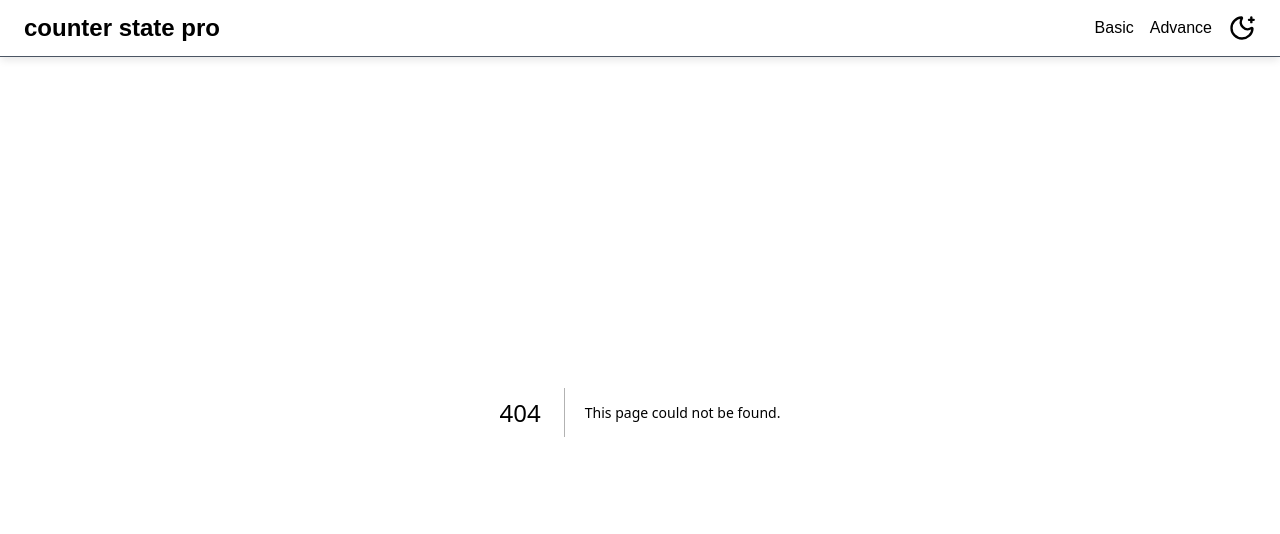
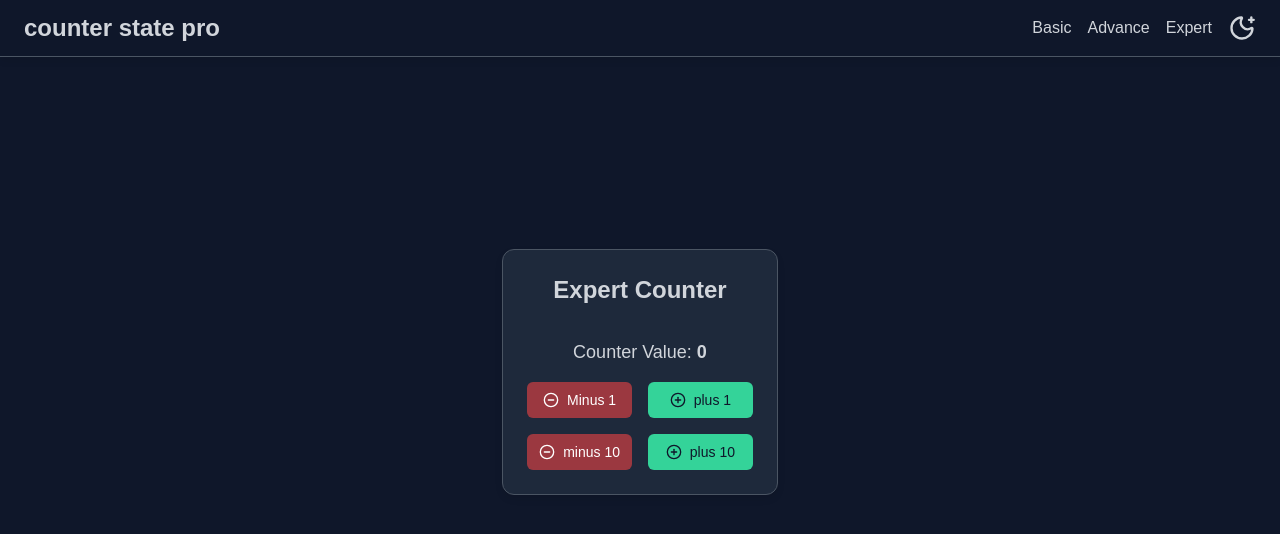
Before and after one commit to SayanSinghaChowdhury/counter-state-pro, a Next.js app: page /expert in a window 1280 px wide. Before the commit this address had no page. Shown: the top 534 px of the page. Built offline with nearby package versions, Linux system fonts and the light colour scheme.

Commit message:
expert counter page ui done and connect with header section modify the ui

```diff
--- /dev/null
+++ b/src/app/expert/page.tsx
@@ -0,0 +1,27 @@
+import ExpertCounter from "@/components/ExpertCounter";
+import {
+	Card,
+	CardContent,
+	CardHeader,
+	CardTitle,
+} from "@/components/shadcnui/card";
+
+const page = () => {
+	return (
+		<section className="grid h-[90dvh] place-items-center">
+			<Card>
+				<CardHeader>
+					<CardTitle className="text-center text-2xl font-semibold">
+						Expert Counter
+					</CardTitle>
+				</CardHeader>
+
+				<CardContent>
+					<ExpertCounter />
+				</CardContent>
+			</Card>
+		</section>
+	);
+};
+
+export default page;
--- /dev/null
+++ b/src/components/ExpertCounter.tsx
@@ -0,0 +1,44 @@
+import { CircleMinus, CirclePlus } from "lucide-react";
+import { Button } from "./shadcnui/button";
+
+const ExpertCounter = () => {
+	return (
+		<>
+			<div className="grid place-items-center gap-4">
+				<h1 className="text-lg">
+					Counter Value: <span className="font-semibold">{0}</span>
+				</h1>
+
+				<div className="grid grid-cols-2 gap-4">
+					<Button
+						// onClick={minus}
+						variant={"destructive"}
+						className="cursor-pointer">
+						<CircleMinus /> Minus 1
+					</Button>
+					<Button
+						// onClick={plus}
+						variant={"default"}
+						className="cursor-pointer">
+						<CirclePlus /> plus 1
+					</Button>
+
+					<Button
+						variant={"destructive"}
+						// onClick={minusTen}
+						className="cursor-pointer">
+						<CircleMinus /> minus 10
+					</Button>
+					<Button
+						variant={"default"}
+						// onClick={plusTen}
+						className="cursor-pointer">
+						<CirclePlus /> plus 10
+					</Button>
+				</div>
+			</div>
+		</>
+	);
+};
+
+export default ExpertCounter;
--- a/src/components/Header/Header.tsx
+++ b/src/components/Header/Header.tsx
@@ -18,6 +18,7 @@ const Header = () => {
 				<nav className="flex items-center gap-4">
 					<Link href={"/"}>Basic</Link>
 					<Link href={"/advance"}>Advance</Link>
+					<Link href={"/expert"}>Expert</Link>
 
 					<ThemeToggleButton />
 				</nav>
```
